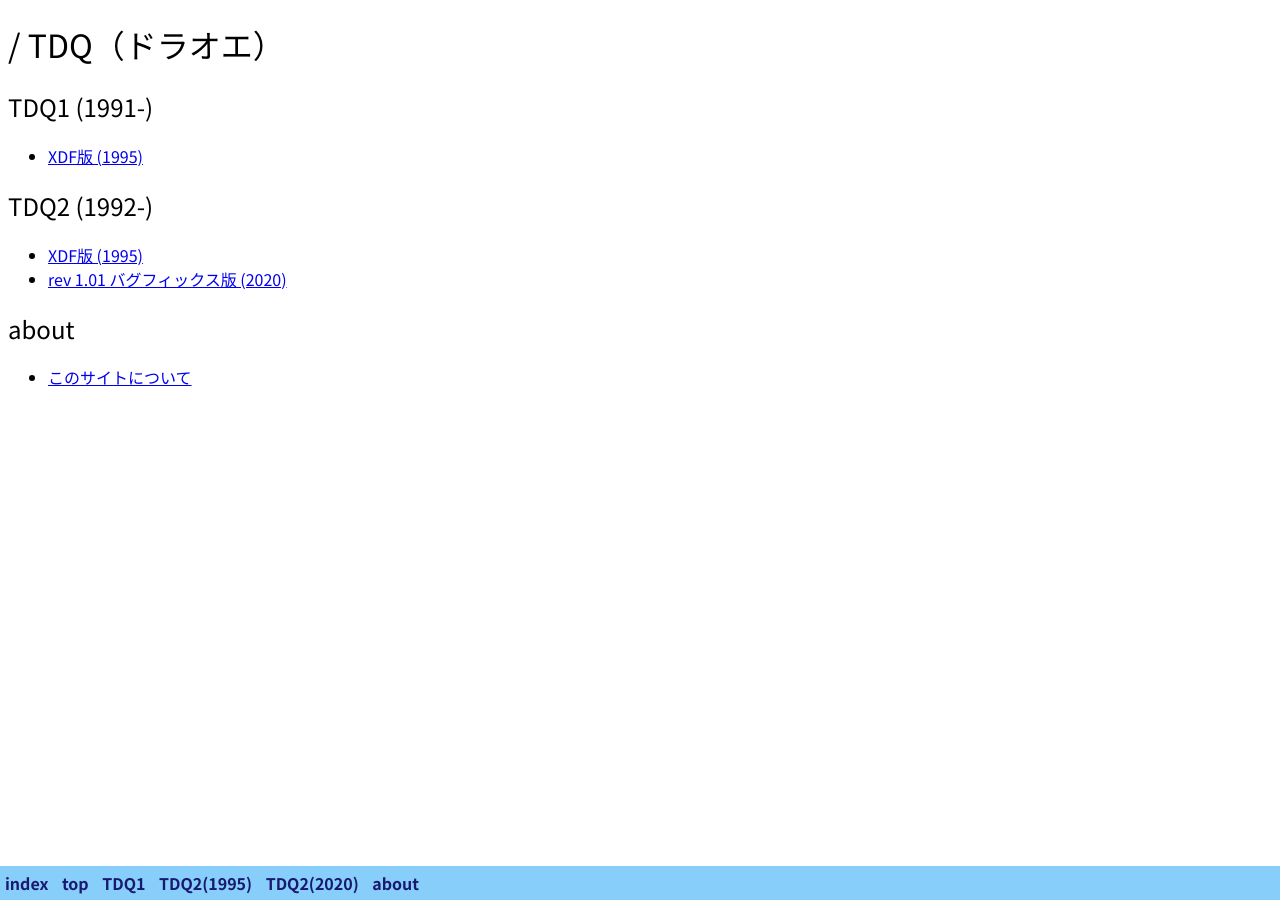
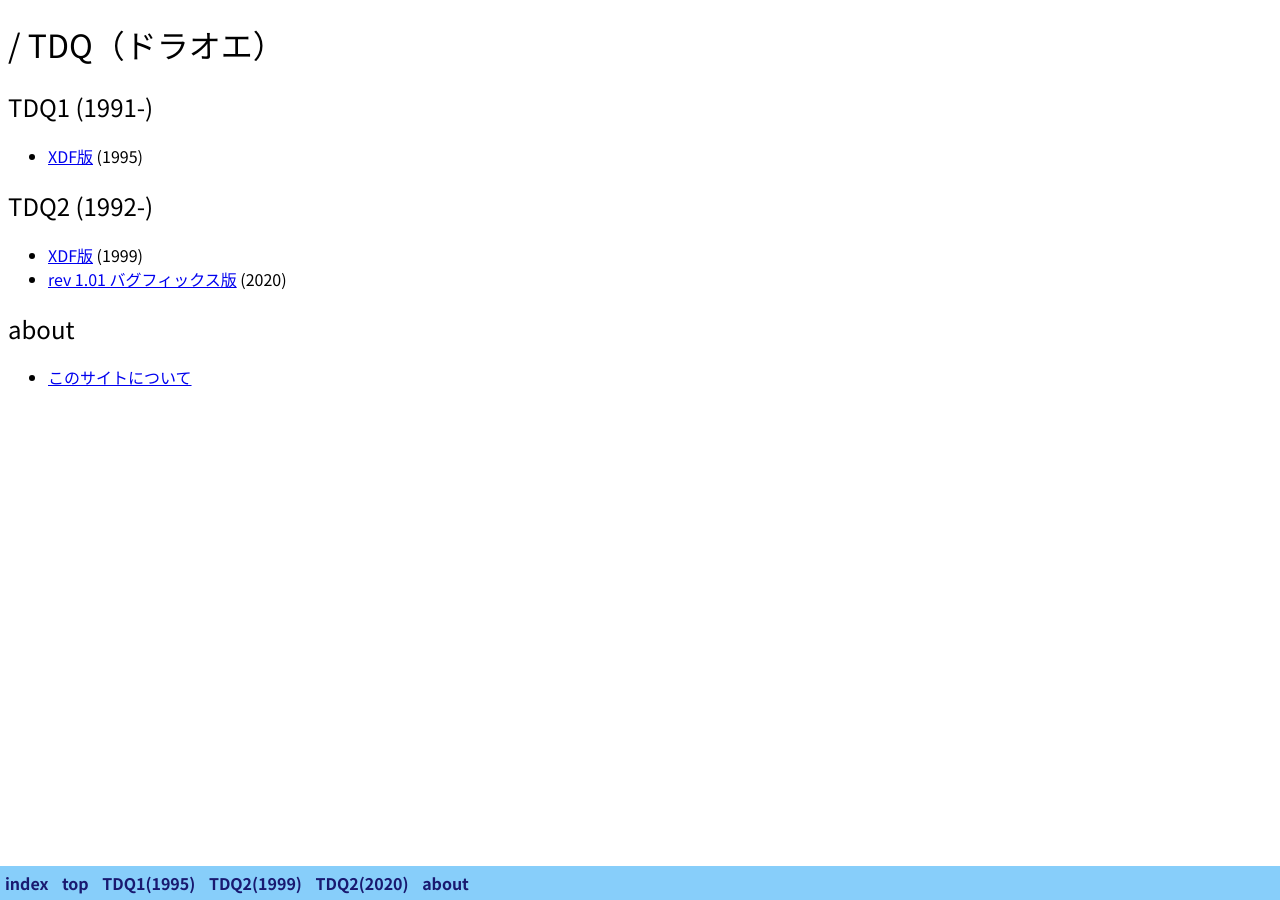
Before and after one commit to chiorex/TDQ_DATA_DAT, a Jekyll site: the page built from index.md, in a window 1280 px wide. Built offline with Jekyll 4.4.1, drawn with Linux system fonts in a browser that asks for light colours; some web fonts are replaced.

Commit message:
日付ミス修正

```diff
--- a/_layouts/default.html
+++ b/_layouts/default.html
@@ -5,8 +5,8 @@ layout: ga
   <div class="footer">
     <a class="header_link" href="{{ site.baseurl }}{{ page.dir }}">index</a>
     <a class="header_link" href="{{ site.baseurl }}/">top</a>
-    <a class="header_link" href="{{ site.baseurl }}/tdq1/">TDQ1</a>
-    <a class="header_link" href="{{ site.baseurl }}/tdq2/">TDQ2(1995)</a>
+    <a class="header_link" href="{{ site.baseurl }}/tdq1/">TDQ1(1995)</a>
+    <a class="header_link" href="{{ site.baseurl }}/tdq2/">TDQ2(1999)</a>
     <a class="header_link" href="{{ site.baseurl }}/tdq2rev101/">TDQ2(2020)</a>
     <a class="header_link" href="{{ site.baseurl }}/about">about</a>
     <div class="header_update">
--- a/_layouts/top.html
+++ b/_layouts/top.html
@@ -7,8 +7,8 @@ layout: ga
   <div class="footer">
     <a class="header_link" href="{{ site.baseurl }}{{ page.dir }}">index</a>
     <a class="header_link" href="{{ site.baseurl }}/">top</a>
-    <a class="header_link" href="{{ site.baseurl }}/tdq1/">TDQ1</a>
-    <a class="header_link" href="{{ site.baseurl }}/tdq2/">TDQ2(1995)</a>
+    <a class="header_link" href="{{ site.baseurl }}/tdq1/">TDQ1(1995)</a>
+    <a class="header_link" href="{{ site.baseurl }}/tdq2/">TDQ2(1999)</a>
     <a class="header_link" href="{{ site.baseurl }}/tdq2rev101/">TDQ2(2020)</a>
     <a class="header_link" href="{{ site.baseurl }}/about">about</a>
     <div class="header_update">
--- a/index.md
+++ b/index.md
@@ -6,12 +6,12 @@ description: 田圃（たんぼ）氏製作のRPG『ＴＤＱシリーズ』の
 
 ## TDQ1 (1991-)
 
-* [XDF版 (1995)](tdq1/)
+* [XDF版](tdq1/) (1995)
 
 ## TDQ2 (1992-)
 
-* [XDF版 (1995)](tdq2/)
-* [rev 1.01 バグフィックス版 (2020)](tdq2rev101/)
+* [XDF版](tdq2/) (1999)
+* [rev 1.01 バグフィックス版](tdq2rev101/) (2020)
 
 ## about
 
```
